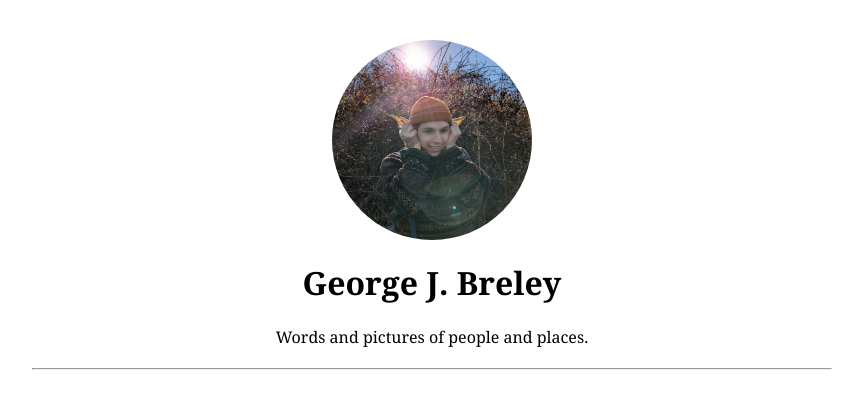
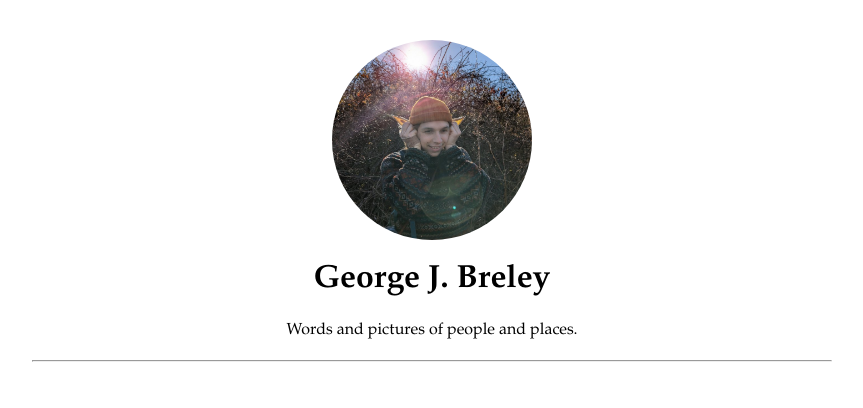
Before and after one commit to georgebreley/georgebreley.github.io, a plain HTML site: page index.html in a window 1280 px wide. Shown: the whole page, without its empty margins (208-1071 px from the left). Drawn offline with Linux system fonts and the light colour scheme.

Commit message:
Update index.html

```diff
--- a/index.html
+++ b/index.html
@@ -25,7 +25,7 @@
         text-align: center;
         margin: 0;
         padding: 0; /* Padding moved to container */
-        font-family: Georgia, serif;
+        font-family: Garamond, serif;
       }
       hr {
         margin-top: 20px; /* Spacing above the line */
```
